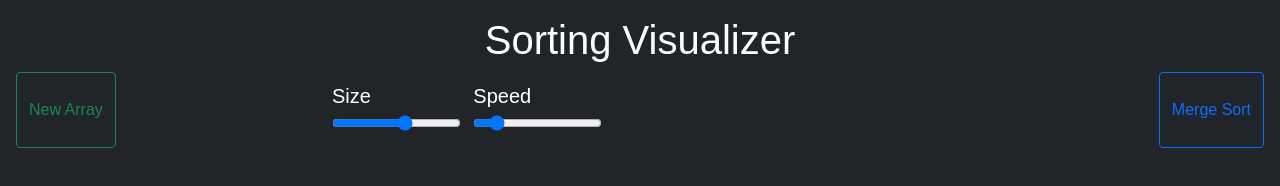
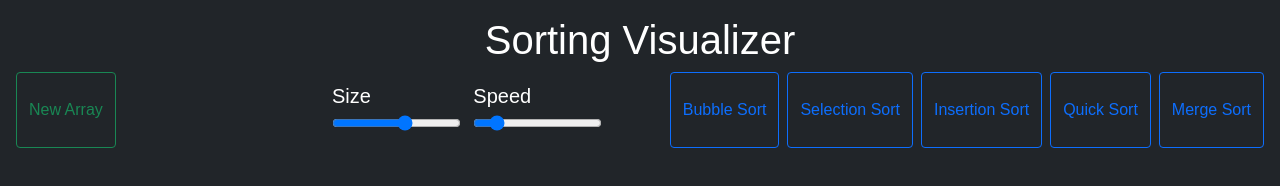
Before and after one commit to AKASHT27/sortingvisulizer, a plain HTML site: page index.html in a window 1280 px wide. Drawn offline with nearby package versions, Linux system fonts and the light colour scheme.

Commit message:
Update index.html

```diff
--- a/index.html
+++ b/index.html
@@ -24,7 +24,10 @@
                 </span>
             </div>
             <div class="col gap-2 d-sm-flex justify-content-end">
-
+                <button type="button" class="btn btn-outline-primary btn-dark bubbleSort">Bubble Sort</button>
+                <button type="button" class="btn btn-outline-primary btn-dark selectionSort">Selection Sort</button>
+                <button type="button" class="btn btn-outline-primary btn-dark insertionSort">Insertion Sort</button>
+                <button type="button" class="btn btn-outline-primary btn-dark quickSort">Quick Sort</button>
                 <button type="button" class="btn btn-outline-primary btn-dark mergeSort">Merge Sort</button>
             </div>
         </div>
```
